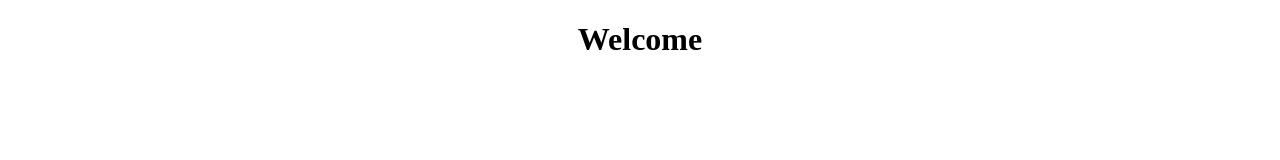
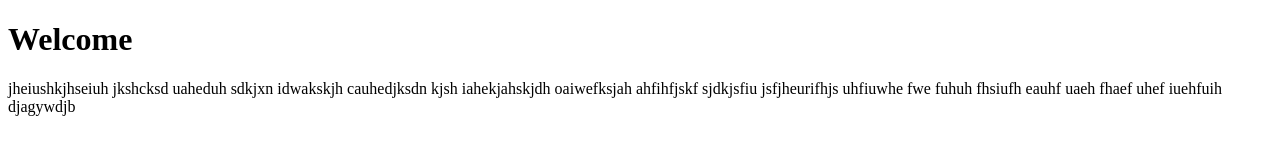
Before and after one commit to ashitaseth9454/FullStack_7_2020, a plain HTML site: page index.html in a window 1280 px wide. Drawn offline with Linux system fonts and the light colour scheme.

Commit message:
paragraph

```diff
--- a/index.html
+++ b/index.html
@@ -6,6 +6,7 @@
     <title>Document</title>
 </head>
 <body>
-    <h1 align="center">Welcome</h1>
+    <h1>Welcome</h1>
+    <p>jheiushkjhseiuh jkshcksd uaheduh sdkjxn idwakskjh cauhedjksdn kjsh iahekjahskjdh oaiwefksjah ahfihfjskf sjdkjsfiu jsfjheurifhjs uhfiuwhe fwe fuhuh fhsiufh eauhf uaeh fhaef uhef iuehfuih djagywdjb</p>
 </body>
 </html>
```
